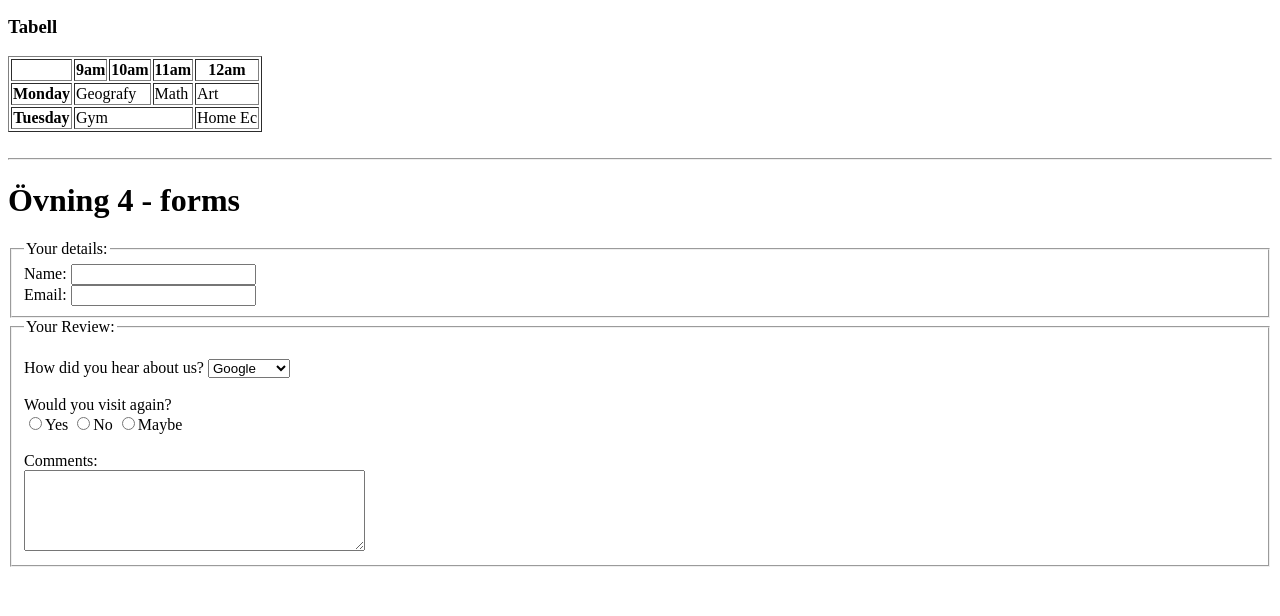
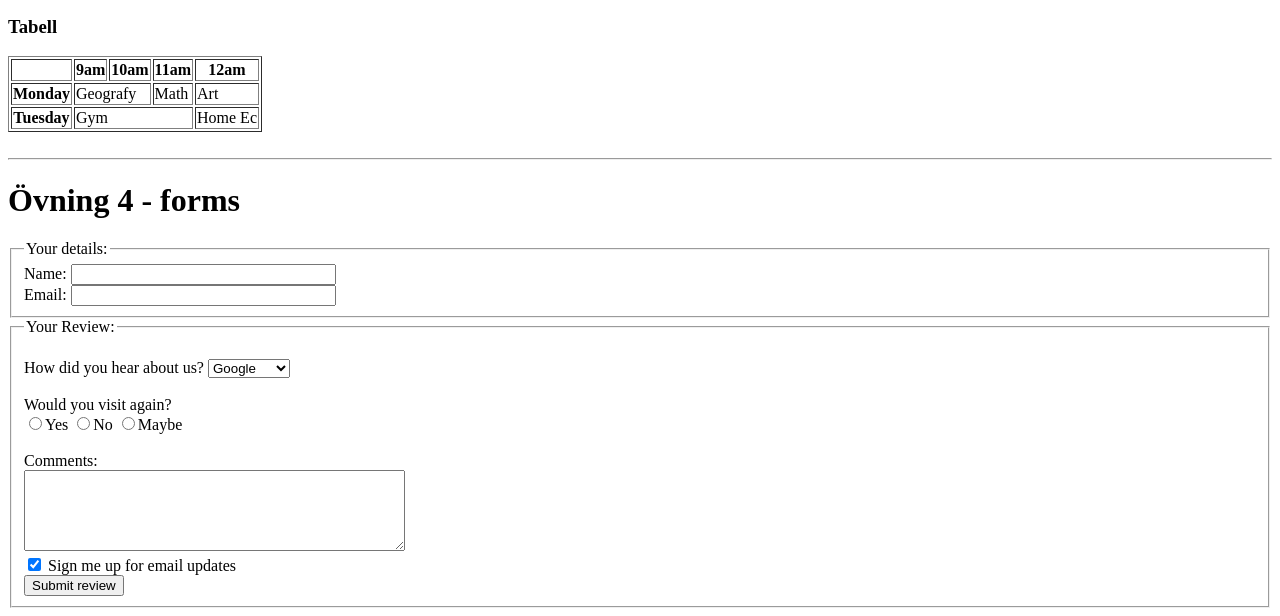
Before and after one commit to WEBD26JON/HTML-CSS, a plain HTML site: page ovningar/ovningar-l2.html in a window 1280 px wide. Shown: the part 1248-1864 px from the top of the page. Before the commit the page ends 1823 px from the top, so only its background shows below. Drawn offline with Linux system fonts and the light colour scheme.

Commit message:
Enhance form fields and add email update option
Updated input fields to include size attributes and added a checkbox for email updates.

```diff
--- a/ovningar/ovningar-l2.html
+++ b/ovningar/ovningar-l2.html
@@ -95,9 +95,10 @@
         <input type="hidden" name="">
         <legend>Your details:</legend>
         <label for="username">Name: </label>
-        <input type="text" name="username" id="username">
+        <input type="text" size="30" name="username" id="username">
         <br>
-        <label for="email">Email: </label><input type="email" name="email">
+        <label for="email">Email: </label>
+        <input type="email" size="30" name="email" id="email">
       </fieldset>
 
       <fieldset>
@@ -120,7 +121,13 @@
         <label>Comments:</label>
 
         <br>
-        <textarea name="comments" id="comments" cols="40" rows="5"></textarea>
+        <textarea name="comments" id="comments" cols="45" rows="5"></textarea>
+        <br>
+
+        <input type="checkbox" name="signme" id="signme" value="sign" checked>
+        <label for="signme">Sign me up for email updates</label>
+        <br>
+        <input type="submit" value="Submit review">
       </fieldset>
 
 
```
